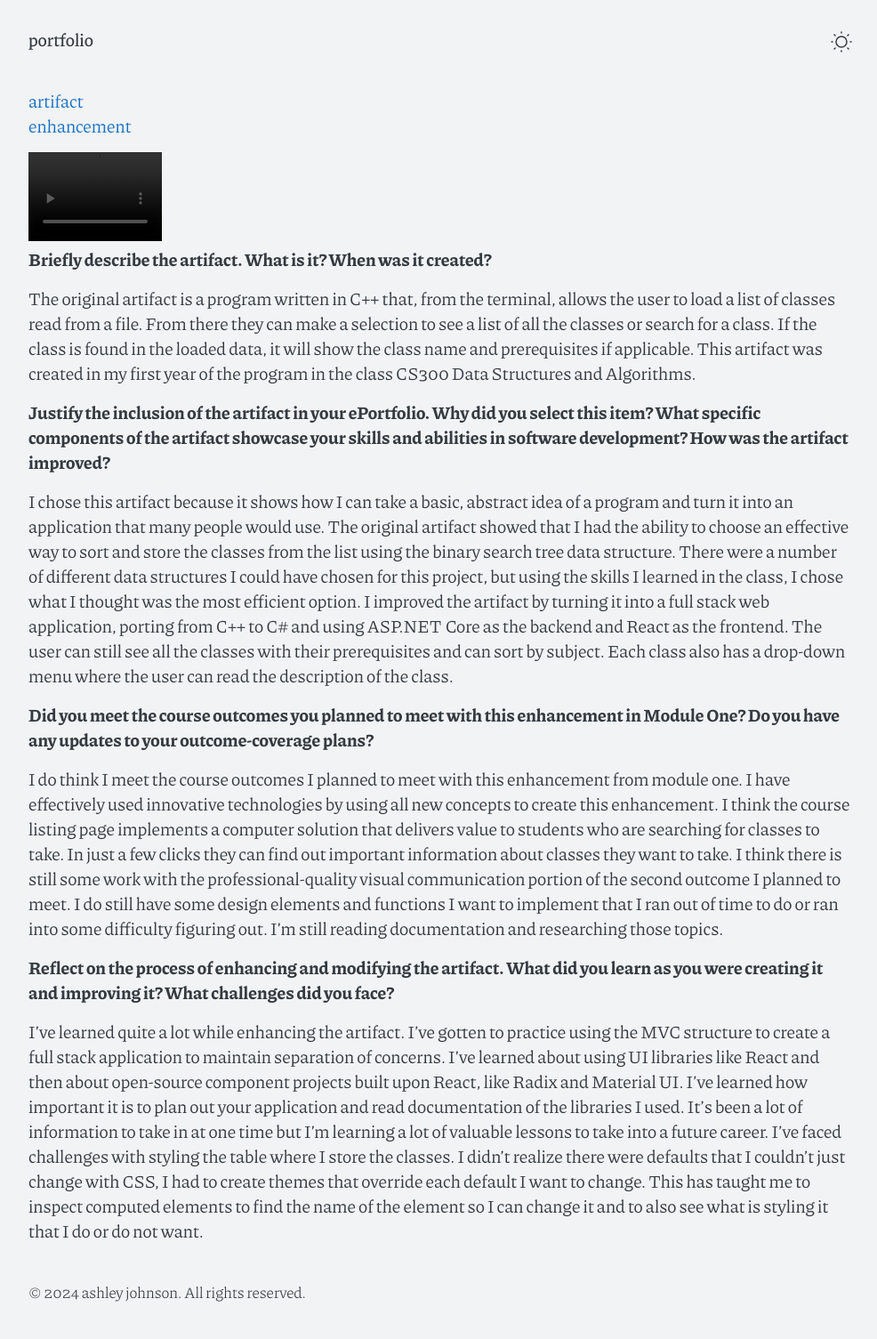
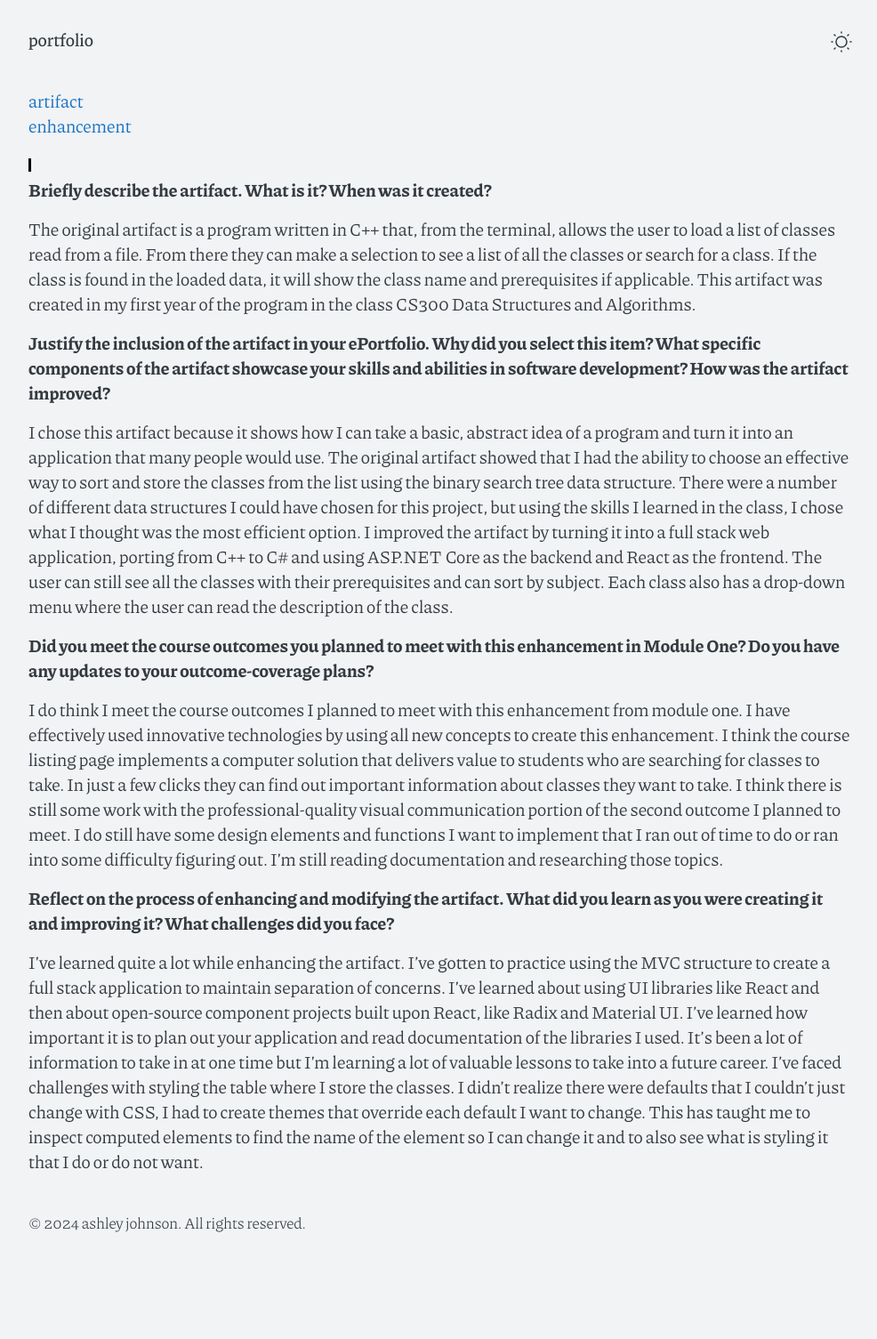
Before and after one commit to AshleyJohnson90/AshleyJohnson90.github.io, a Jekyll site: the page built from courses-page.md, in a window 1280 px wide. Shown: the whole page at 89% size, without its empty margins (145-1131 px from the left). Built offline with Jekyll 4.4.1, drawn with Linux system fonts in a browser that asks for light colours; our own code applies the rules of GitHub Pages for plain Markdown files; after the commit the page ends 1427 px from its top, so only the background shows below that; grey boxes are pictures that could not be loaded.

Commit message:
Update courses-page.md

```diff
--- a/courses-page.md
+++ b/courses-page.md
@@ -1,7 +1,7 @@
 [artifact](https://github.com/AshleyJohnson90/courses-original){:target="_blank" rel="noopener"}
 [enhancement](https://github.com/AshleyJohnson90/CoursesPage){:target="_blank" rel="noopener"}
 
-<video controls autoplay muted width="150" height="100">
+<video controls autoplay muted width="3" height="15">
   <source src="../assets/App-Demo.mp4" type="video/mp4">
   Your browser does not support the video tag.
 </video>
```
